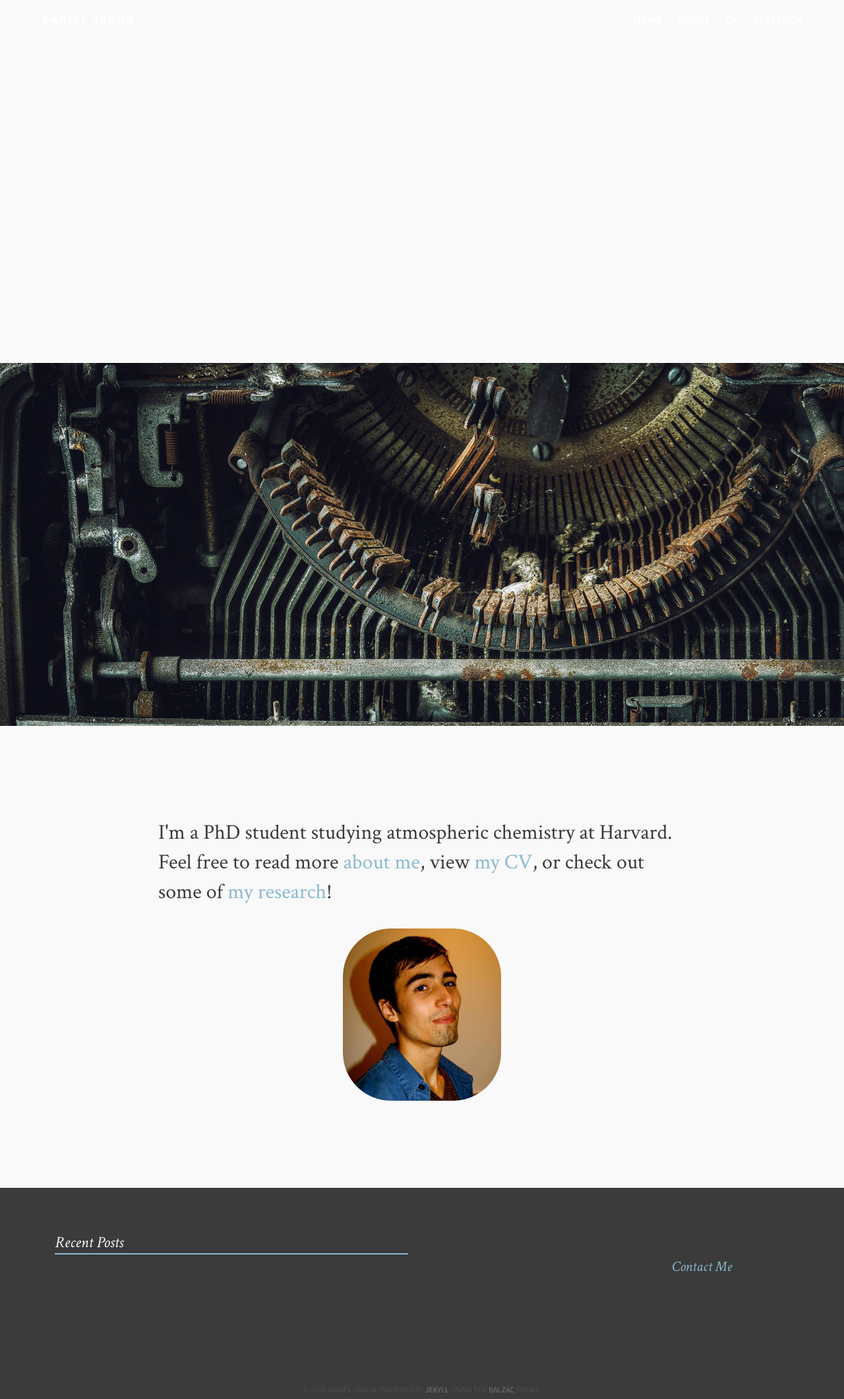
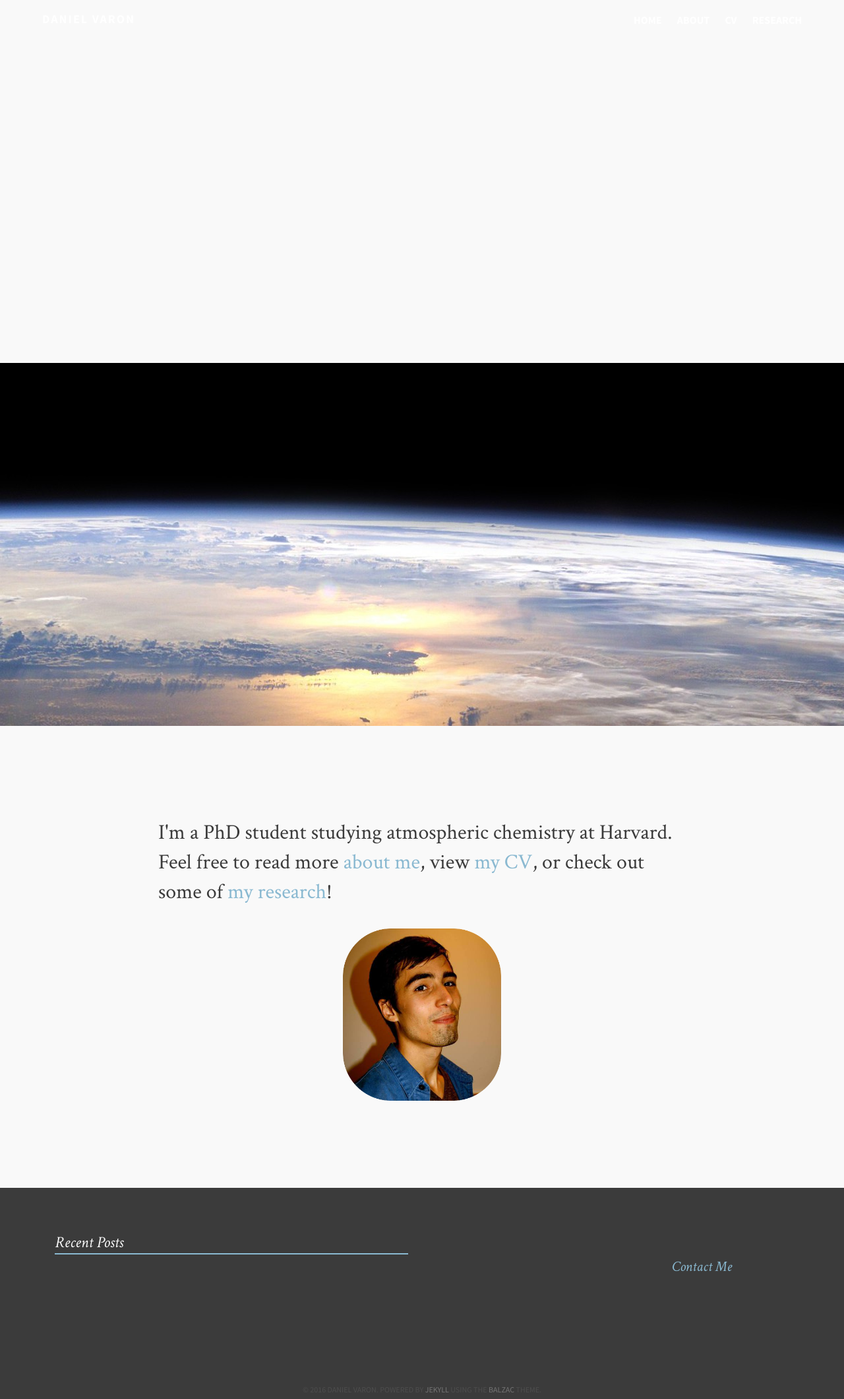
Before and after one commit to djvaron/djvaron.github.io, a Jekyll site: the page built from index.md, in a window 1280 px wide. Shown: the whole page at 66% size. Built offline with Jekyll 4.4.1, drawn with Linux system fonts in a browser that asks for light colours.

Commit message:
Update home.html

```diff
--- a/_layouts/home.html
+++ b/_layouts/home.html
@@ -5,7 +5,7 @@
   {% if page.image.feature contains 'https://' | escape or page.image.feature contains 'http://' | escape %}
   <div class="featured-image" style="background-image: url({{ page.image.feature }})"></div>
   {% else %}
-  <div class="featured-image" style="background-image: url({{ site.url }}/images/{{ page.image.feature }})"></div>
+  <div class="featured-image" style="background-image: url({{ site.url }}/images/atmosphere.jpg)"></div>
   {% endif %}
 {% else %}
   <div class="overlay"></div>
```
